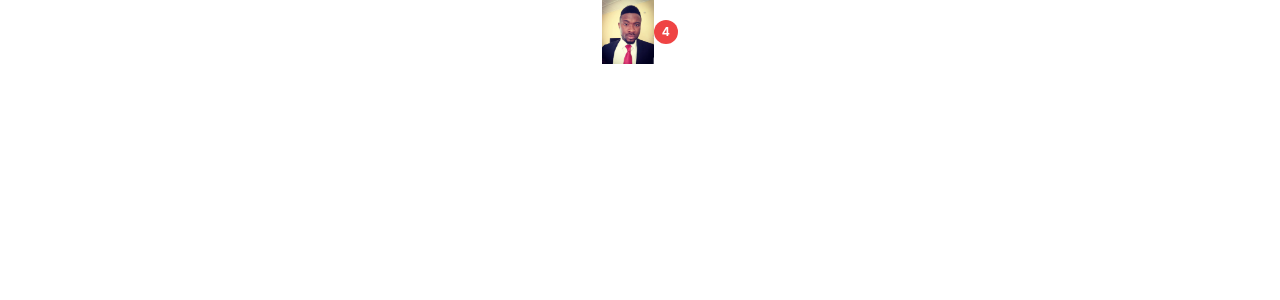
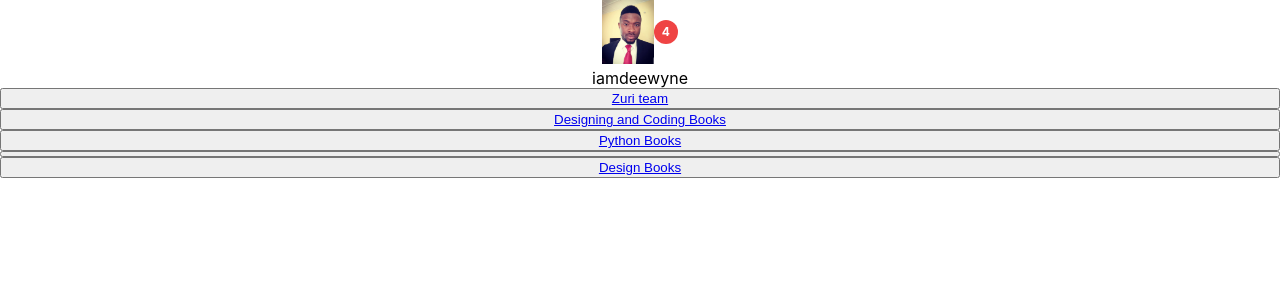
Before and after one commit to Yerimah/Like-Linktree, a JavaScript app: page / in a window 1280 px wide. Shown: the top 300 px of the page. Built offline with nearby package versions, Linux system fonts and the light colour scheme; the HTML template or start-up script is replaced by a standard one.

Commit message:
create anchor tags

```diff
--- a/src/App.css
+++ b/src/App.css
@@ -2,37 +2,7 @@
   text-align: center;
 }
 
-.App-logo {
-  height: 40vmin;
-  pointer-events: none;
-}
-
-@media (prefers-reduced-motion: no-preference) {
-  .App-logo {
-    animation: App-logo-spin infinite 20s linear;
-  }
-}
-
-.App-header {
-  background-color: #282c34;
-  min-height: 100vh;
+.links {
   display: flex;
   flex-direction: column;
-  align-items: center;
-  justify-content: center;
-  font-size: calc(10px + 2vmin);
-  color: white;
 }
-
-.App-link {
-  color: #61dafb;
-}
-
-@keyframes App-logo-spin {
-  from {
-    transform: rotate(0deg);
-  }
-  to {
-    transform: rotate(360deg);
-  }
-}
--- a/src/App.js
+++ b/src/App.js
@@ -11,6 +11,32 @@ const App = () => {
       <Avatar id="profile_img" image="profilepic.png" size="xlarge">
         <Badge value="4" severity="danger" />
       </Avatar>
+      <div id="twitter">iamdeewyne</div>
+      <div id="slack"></div>
+
+      <div className="links">
+       <button>
+        <a id="btn__zuri" href="https://training.zuri.team/">
+          Zuri team
+        </a>
+       </button>
+
+        <button>
+          <a id="books" href="http://books.zuri.team">Designing and Coding Books</a>
+        </button>
+
+        <button>
+          <a id="book__python" href="https://books.zuri.team/">Python Books</a>
+        </button>
+
+        <button>
+          <a id="pitch" href="https://background.zuri.team"></a>
+        </button>
+
+        <button>
+          <a id="book__design" href="https://books.zuri.team/design-rules">Design Books</a>
+        </button>
+      </div>
     </div>
   );
 }
```
